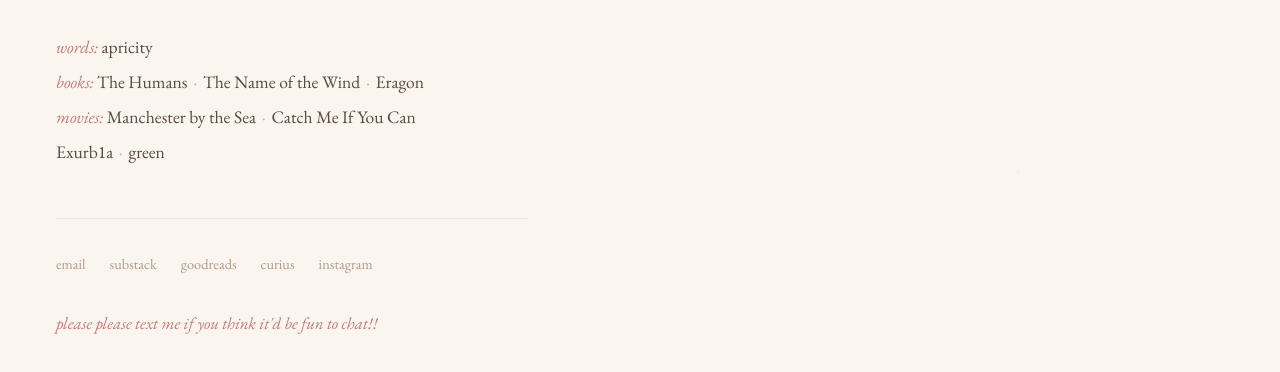
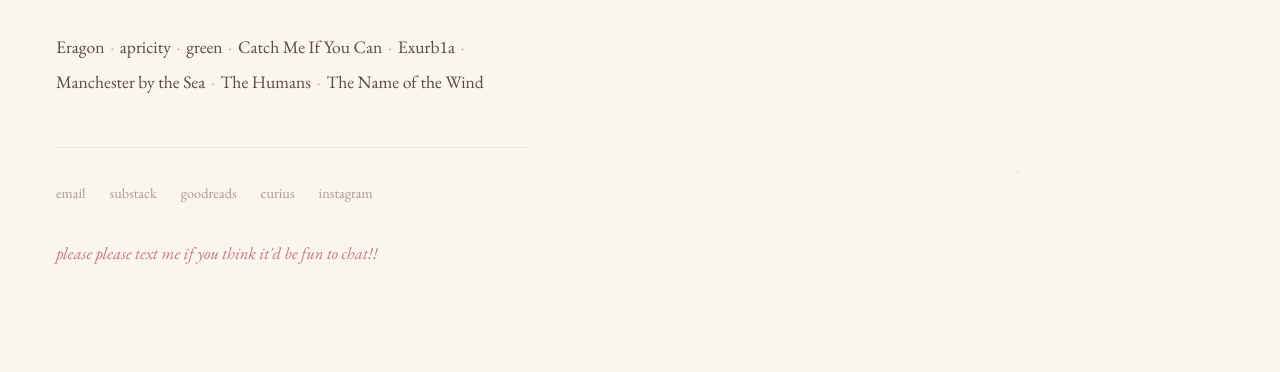
Before and after one commit to pranshulb/personal_website, a website: page things-i-like.html in a window 1280 px wide. Shown: the part 194-566 px from the top of the page. Drawn offline with nearby package versions, Linux system fonts and the light colour scheme.

Commit message:
randomly shuffle all items on each page load, no categories

```diff
--- a/things-i-like.html
+++ b/things-i-like.html
@@ -38,11 +38,6 @@
       font-size: 1.1rem;
       color: #5a4a40;
       line-height: 2;
-    }
-
-    .flow .label {
-      color: #c47a7a;
-      font-style: italic;
     }
 
     .flow .sep {
@@ -128,12 +123,23 @@
 
   <h1>things i like</h1>
 
-  <p class="flow">
-    <span class="label">words:</span> apricity<br>
-    <span class="label">books:</span> The Humans <span class="sep">·</span> The Name of the Wind <span class="sep">·</span> Eragon<br>
-    <span class="label">movies:</span> Manchester by the Sea <span class="sep">·</span> Catch Me If You Can<br>
-    Exurb1a <span class="sep">·</span> green
-  </p>
+  <p class="flow" id="likes"></p>
+
+  <script>
+    const things = [
+      "apricity", "The Humans", "The Name of the Wind", "Eragon",
+      "Manchester by the Sea", "Catch Me If You Can", "Exurb1a", "green"
+    ];
+    function shuffle(arr) {
+      for (let i = arr.length - 1; i > 0; i--) {
+        const j = Math.floor(Math.random() * (i + 1));
+        [arr[i], arr[j]] = [arr[j], arr[i]];
+      }
+      return arr;
+    }
+    const el = document.getElementById('likes');
+    el.innerHTML = shuffle([...things]).join(' <span class="sep">·</span> ');
+  </script>
 
   <div class="socials">
     <div class="social-links">
```
